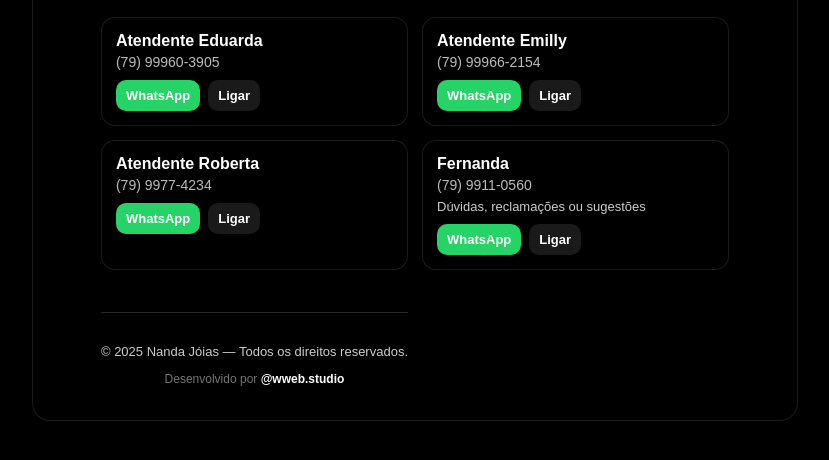
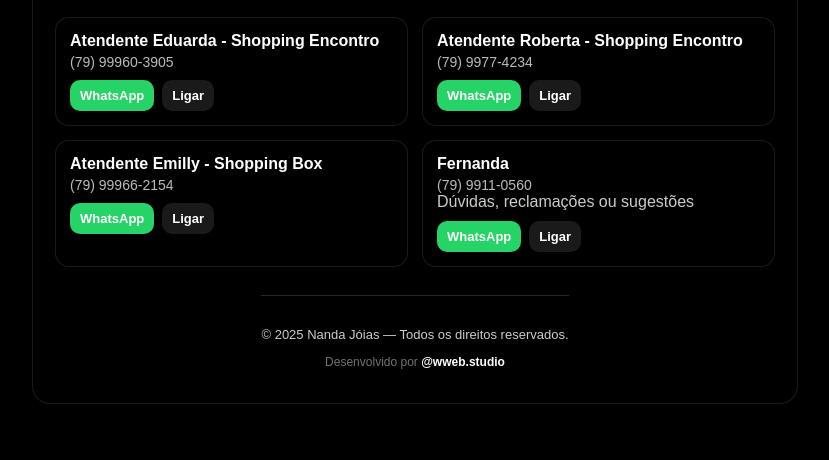
Before and after one commit to wandermnzz/NandaJoias, a plain HTML site: page index.html in a window 1280 px wide. Shown: the part 196-656 px from the top of the page, without its empty margins (225-1054 px from the left). Drawn offline with Linux system fonts and the light colour scheme.

Commit message:
Update index.html

```diff
--- a/index.html
+++ b/index.html
@@ -16,6 +16,7 @@
       display: flex;
       justify-content: center;
     }
+
     .panel {
       width: 100%;
       max-width: 720px;
@@ -23,14 +24,10 @@
       border: 1px solid rgba(255,255,255,0.10);
       border-radius: 18px;
       padding: 22px;
-
-  display: flex;              /* ADICIONADO */
-  flex-direction: column;     /* ADICIONADO */
-  align-items: center;        /* ADICIONADO */
+      display: flex;
+      flex-direction: column;
+      align-items: center;
     }
-
-    /* LOGO */
-
 
     .logo-wrap {
       width: 140px;
@@ -47,22 +44,12 @@
       height: auto;
     }
 
-    h1 {
-      margin: 0;
-      font-size: 22px;
-    }
-
-    .subtitle {
-      font-size: 14px;
-      color: #ccc;
-    }
-
-    /* CONTATOS */
     .contacts {
       display: grid;
       grid-template-columns: repeat(2, 1fr);
       gap: 14px;
       margin-top: 20px;
+      width: 100%;
     }
 
     .card {
@@ -83,7 +70,7 @@
     }
 
     .note {
-      font-size: 13px;
+      font-size: 13px
       margin-top: 6px;
       color: #ccc;
     }
@@ -120,6 +107,7 @@
         grid-template-columns: 1fr;
       }
     }
+
     .footer {
       text-align: center;
       margin-top: 28px;
@@ -154,12 +142,11 @@
       <img src="logo.png" alt="Logo Nanda Jóias">
     </div>
 
-    <!-- CONTATOS -->
     <section class="contacts">
 
       <!-- Eduarda -->
       <div class="card">
-        <div class="name">Atendente Eduarda</div>
+        <div class="name">Atendente Eduarda - Shopping Encontro</div>
         <div class="phone">(79) 99960-3905</div>
         <div class="actions">
           <a class="btn btn-wa" href="#" data-phone="79999603905">WhatsApp</a>
@@ -167,9 +154,20 @@
         </div>
       </div>
 
+
+      <!-- Roberta -->
+      <div class="card">
+        <div class="name">Atendente Roberta - Shopping Encontro</div>
+        <div class="phone">(79) 9977-4234</div>
+        <div class="actions">
+          <a class="btn btn-wa" href="#" data-phone="7999774234">WhatsApp</a>
+          <a class="btn btn-call" href="tel:+557999774234">Ligar</a>
+        </div>
+      </div>
+
       <!-- Emilly -->
       <div class="card">
-        <div class="name">Atendente Emilly</div>
+        <div class="name">Atendente Emilly - Shopping Box</div>
         <div class="phone">(79) 99966-2154</div>
         <div class="actions">
           <a class="btn btn-wa" href="#" data-phone="79999662154">WhatsApp</a>
@@ -177,19 +175,10 @@
         </div>
       </div>
 
-      <!-- Roberta -->
+
+      <!-- Fernanda -->
       <div class="card">
-        <div class="name">Atendente Roberta</div>
-        <div class="phone">(79) 9977-4234</div>
-        <div class="actions">
-          <a class="btn btn-wa" href="#" data-phone="7999774234">WhatsApp</a>
-          <a class="btn btn-call" href="tel:+557999774234">Ligar</a>
-        </div>
-      </div>
-
-      <!-- FERNANDA - DONA -->
-      <div class="card">
-        <div class="name">Fernanda </div>
+        <div class="name">Fernanda</div>
         <div class="phone">(79) 9911-0560</div>
         <div class="note">Dúvidas, reclamações ou sugestões</div>
         <div class="actions">
@@ -197,6 +186,9 @@
           <a class="btn btn-call" href="tel:+5579999110560">Ligar</a>
         </div>
       </div>
+
+    </section>
+
     <footer class="footer">
       <p>© 2025 Nanda Jóias — Todos os direitos reservados.</p>
       <p class="credit">
@@ -208,7 +200,7 @@
         </a>
       </p>
     </footer>
-    </section>
+
   </main>
 
   <script>
@@ -221,4 +213,7 @@
   </script>
 
 </body>
+</html>  </script>
+
+</body>
 </html>
```
Lines whose indentation alone changed are shown as unchanged.
